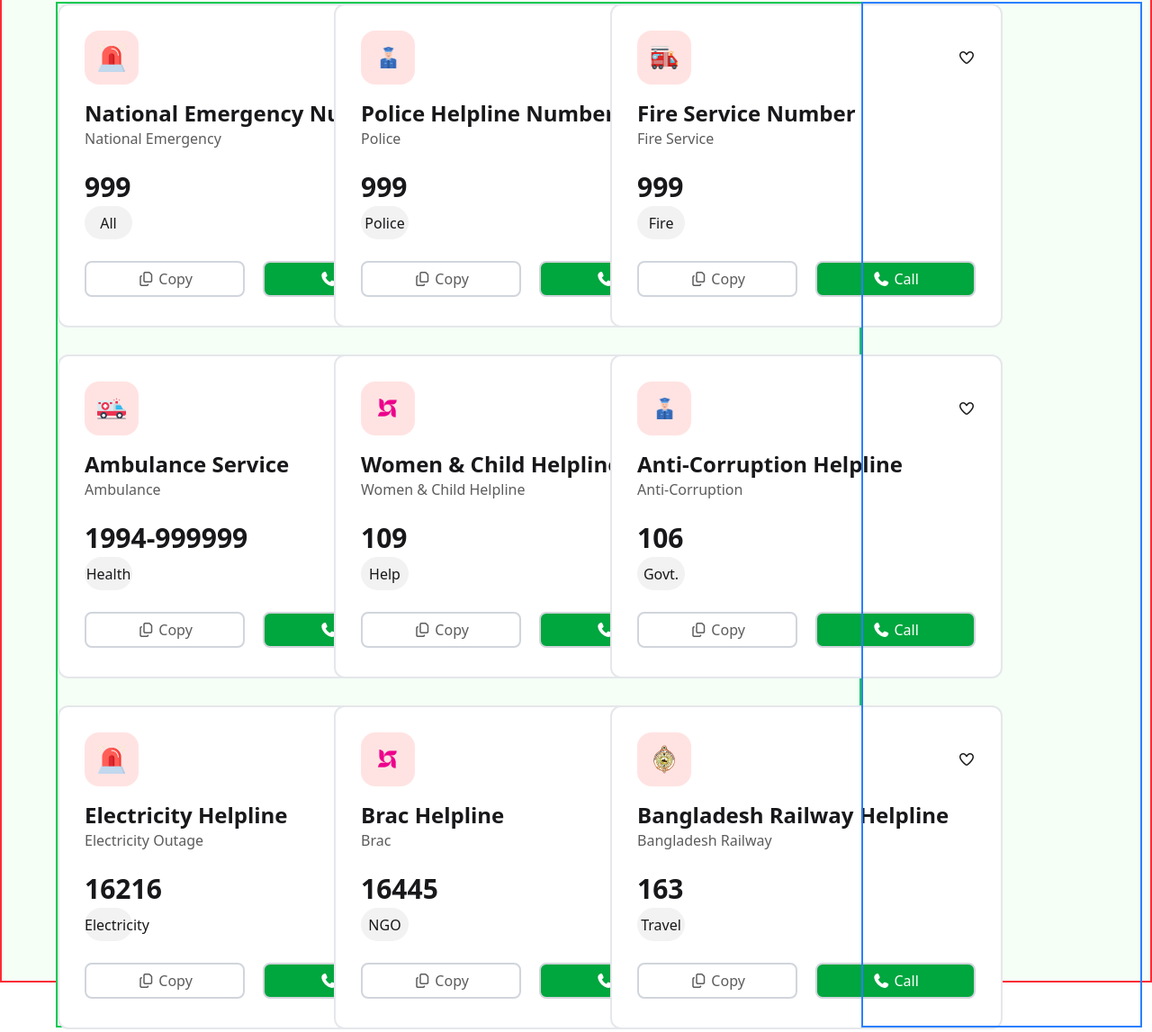
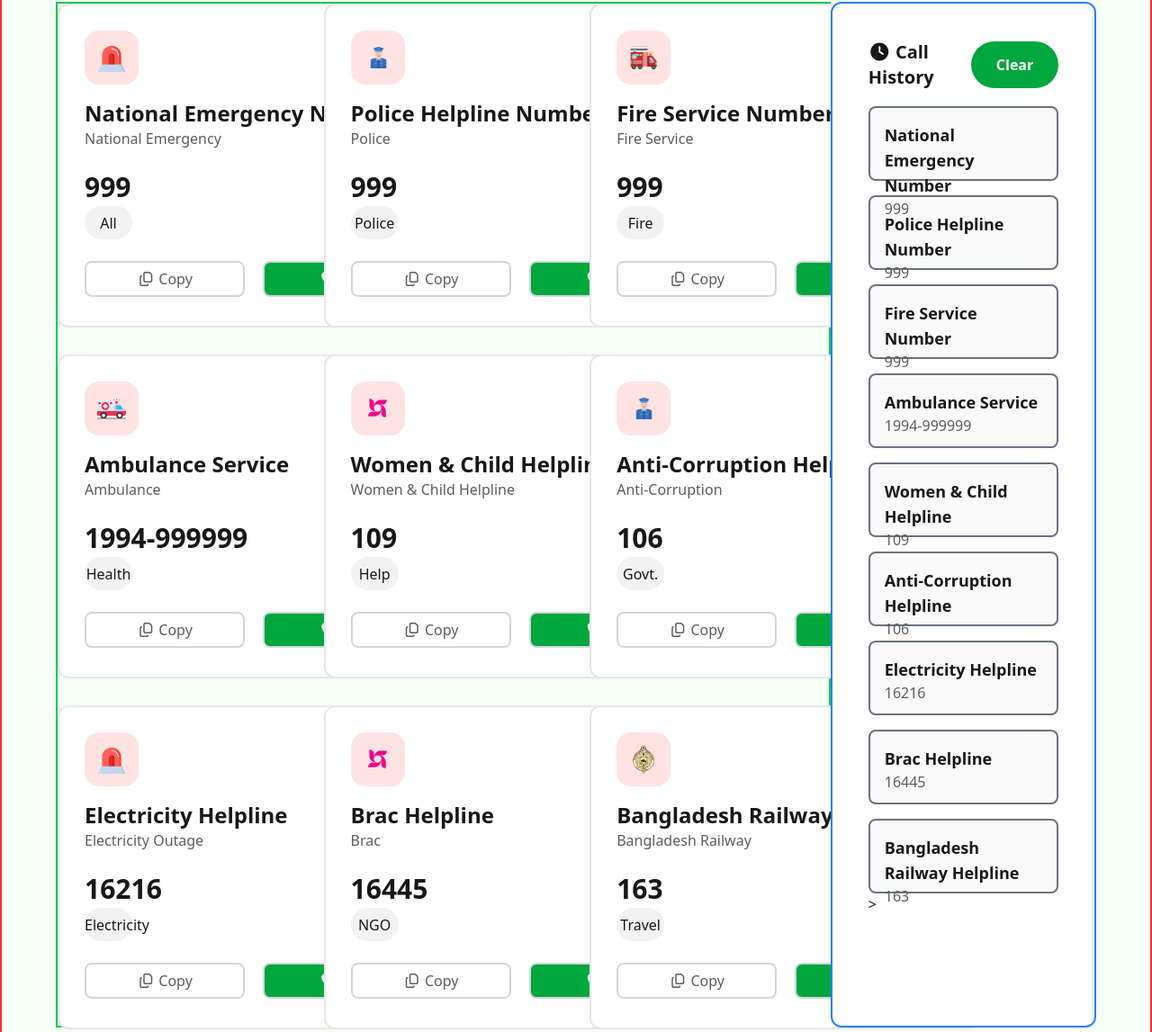
Before and after one commit to noruzzaman-rahat/Web-Emergency-Hotline-services, a plain HTML site: page index.html in a window 1280 px wide. Shown: the part 387-1534 px from the top of the page at 90% size. Drawn offline with nearby package versions, Linux system fonts and the light colour scheme.

Commit message:
create right div

```diff
--- a/index.html
+++ b/index.html
@@ -40,12 +40,12 @@
     <div class="w-full h-[239px] bg-gradient-to-r from-[#013223] via-[#006747] to-[#013223] text-center p-2">
         <img src="./assets/logo-dark.png" class="w-[92px] h-[92px] mx-auto mt-[20px]" alt="">
         <h1 class="text-[40px] font-bold text-white">Emergency Service Directory</h1>
-        <p class="text-xl text-white mt-3">Government Emergency Services at Your Fingertip – A Project by  Government of the People’s Republic of Bangladesh</p>
+        <p class="text-xl text-white">Government Emergency Services at Your Fingertip – A Project by  Government of the People’s Republic of Bangladesh</p>
     </div>
 
     <!--card section-->
-    <div class="parent_div flex justify-between bg-[#f5fff6] w-full h-[1140px] border-2 border-red-500">
-        <div class="left_div ml-[60px] mt-[48px] grid grid-cols-3 gap-[30px] border-2 border-green-500 w-[1440px] h-[1140px]">
+    <div class="parent_div flex justify-between bg-[#f5fff6] w-full h-full border-2 border-red-500">
+        <div class="left_div ml-[60px] mt-[48px] mb-[45px] grid grid-cols-3 gap-[30px] border-2 border-green-500 w-[75%] h-[1140px]">
             <div class="card-first w-[436px] h-[360px] border-2 border-gray-200 bg-white p-7 rounded-xl">
                 <div class="flex justify-between items-center">
                     <div class="w-[60px] h-[60px] bg-[#ffe3e2] flex justify-center items-center rounded-2xl">
@@ -192,7 +192,57 @@
             </div>
         </div>
 
-        <div class="right_div mt-[48px] border-2 border-blue-500 w-[500px] h-[1140px]" >
+        <div class="right_div mt-[48px] mr-[60px] border-2 border-blue-500 w-[25%] h-[1140px] bg-white p-10 rounded-xl" >
+            <div class="flex justify-between items-center">
+                <h1 class="text-xl font-bold"><i class="fa-solid fa-clock"></i> Call History</h1>
+                <button class="w-[123px] h-[52px] justify-center items-center bg-[#00a63e] text-white text-[16px] font-inter font-bold rounded-[50px]">Clear</button>
+             </div>
+
+             <div class="mt-[18px]">
+                <div class="w-full h-[83px] border-2 border-gray-500 bg-[#fafafa] rounded-lg p-4">
+                <h1 class="text-lg font-bold">National Emergency Number</h1>
+                <P class="text-[#5c5c5c]">999</P>
+                </div>
+
+                <div class="w-full h-[83px] border-2 border-gray-500 bg-[#fafafa] rounded-lg p-4 mt-4">
+                <h1 class="text-lg font-bold">Police Helpline Number</h1>
+                <P class="text-[#5c5c5c]">999</P>
+                </div>
+
+                <div class="w-full h-[83px] border-2 border-gray-500 bg-[#fafafa] rounded-lg p-4 mt-4">
+                <h1 class="text-lg font-bold">Fire Service Number</h1>
+                <P class="text-[#5c5c5c]">999</P>
+                </div>
+
+                <div class="w-full h-[83px] border-2 border-gray-500 bg-[#fafafa] rounded-lg p-4 mt-4">
+                <h1 class="text-lg font-bold">Ambulance Service</h1>
+                <P class="text-[#5c5c5c]">1994-999999</P>
+                </div>
+
+                <div class="w-full h-[83px] border-2 border-gray-500 bg-[#fafafa] rounded-lg p-4 mt-4">
+                <h1 class="text-lg font-bold">Women & Child Helpline</h1>
+                <P class="text-[#5c5c5c]">109</P>
+                </div>
+
+                <div class="w-full h-[83px] border-2 border-gray-500 bg-[#fafafa] rounded-lg p-4 mt-4">
+                <h1 class="text-lg font-bold">Anti-Corruption Helpline</h1>
+                <P class="text-[#5c5c5c]">106</P>
+                </div>
+
+                <div class="w-full h-[83px] border-2 border-gray-500 bg-[#fafafa] rounded-lg p-4 mt-4">
+                <h1 class="text-lg font-bold">Electricity Helpline</h1>
+                <P class="text-[#5c5c5c]">16216</P>
+                </div>
+
+                <div class="w-full h-[83px] border-2 border-gray-500 bg-[#fafafa] rounded-lg p-4 mt-4">
+                <h1 class="text-lg font-bold">Brac Helpline</h1>
+                <P class="text-[#5c5c5c]">16445</P>
+                </div>
+
+                <div class="w-full h-[83px] border-2 border-gray-500 bg-[#fafafa] rounded-lg p-4 mt-4">
+                <h1 class="text-lg font-bold">Bangladesh Railway Helpline</h1>
+                <P class="text-[#5c5c5c]">163</P>
+                </div>
 
         </div>>
     </div>
```
